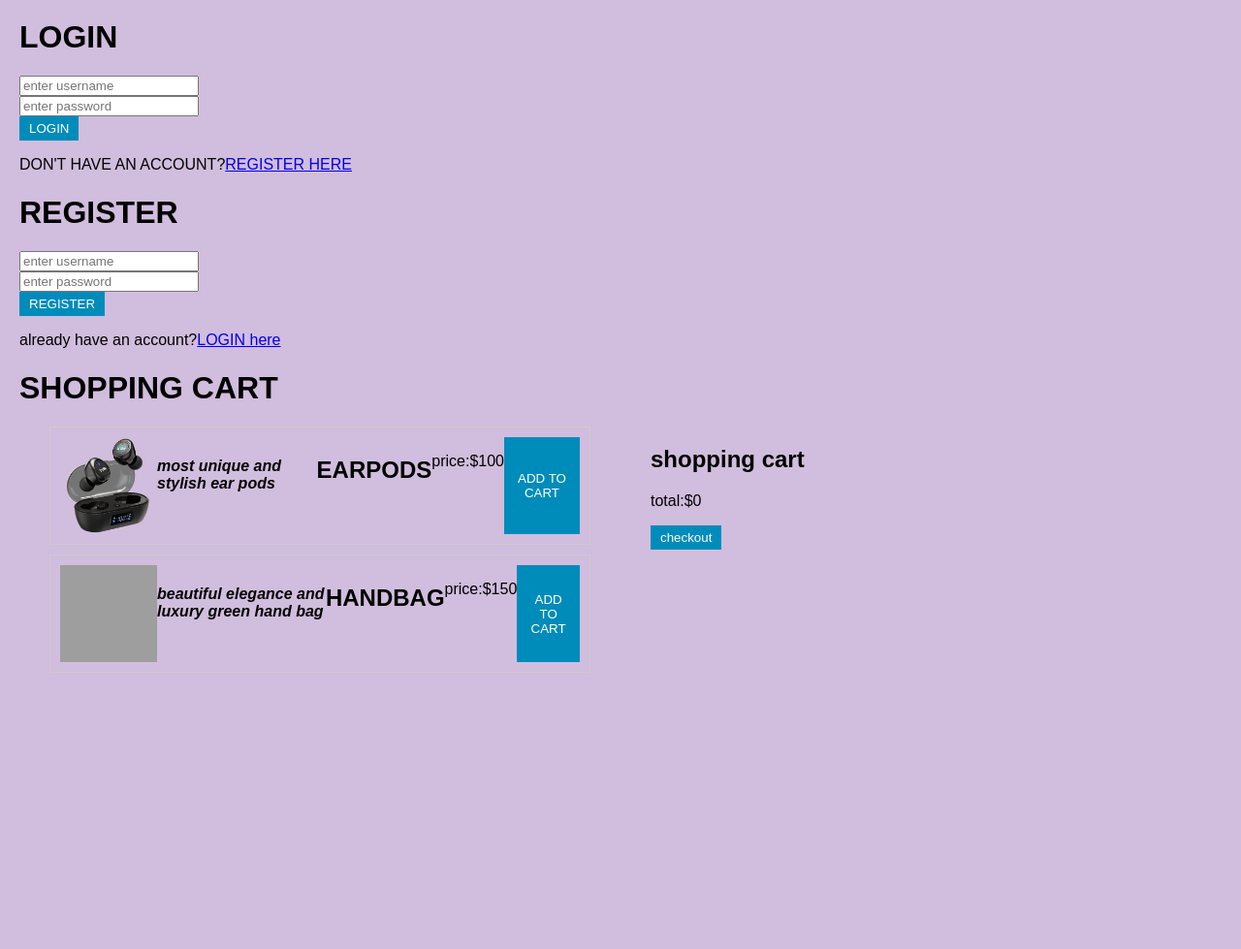
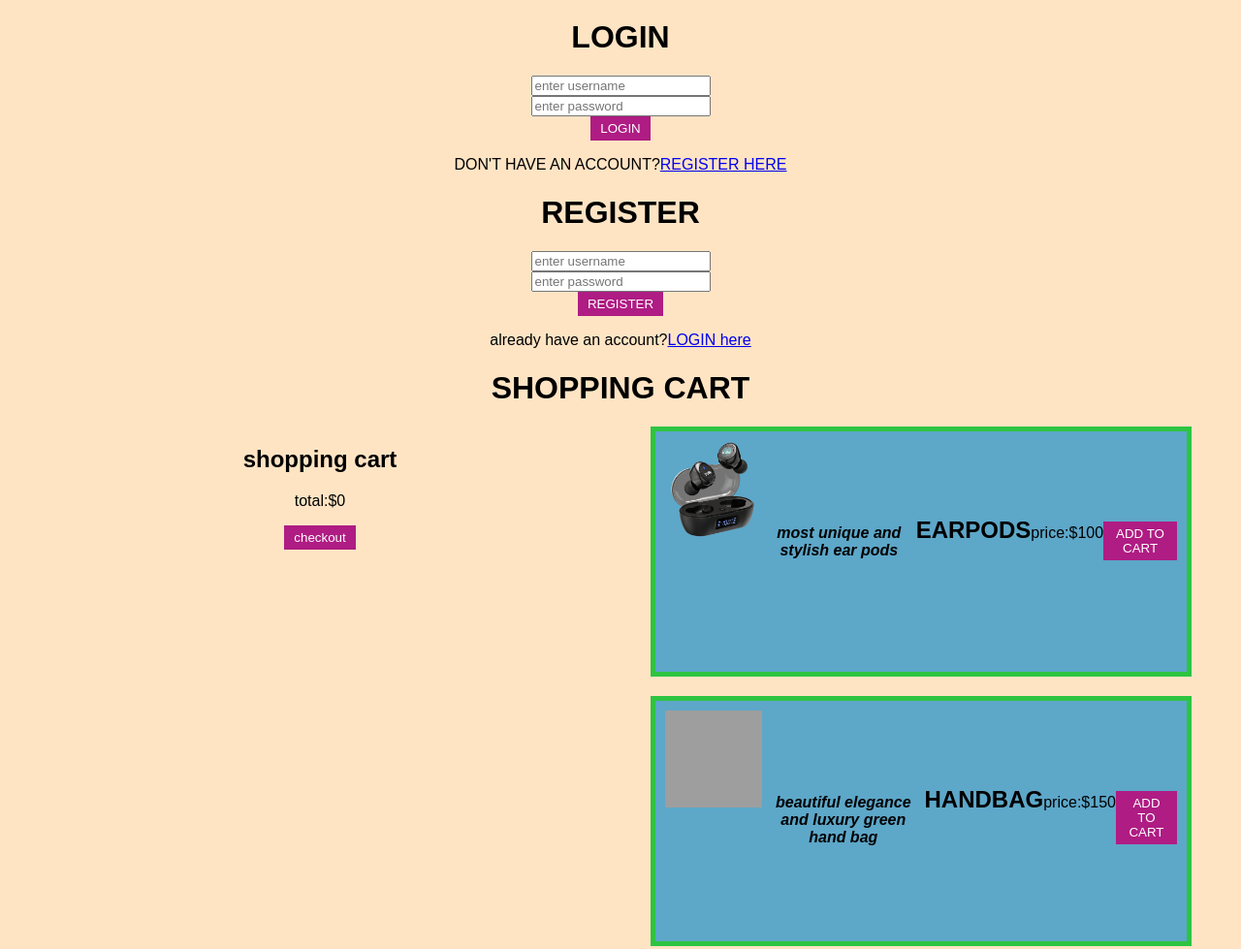
Before and after one commit to BHAVANAKADAVERU/Shoppingcart_22N81A6664, a plain HTML site: page index.html in a window 1280 px wide. Shown: the whole page at 97% size. Before the commit the page ends 800 px from the top, so only its background shows below. Drawn offline with Linux system fonts and the light colour scheme; grey boxes are pictures that could not be loaded.

Commit message:
Update styles.css

```diff
--- a/styles.css
+++ b/styles.css
@@ -1,34 +1,41 @@
 body {
-    font-family: Arial, sans-serif;
+    font-family: 'Arial', sans-serif;
     margin: 20px;
-    background-color:rgb(209, 189, 221);
+    text-align: center;
+    background-color: bisque;
+}
+.product{
+    display:grid;
+    grid-template-rows: auto;
+    grid-area: auto;
+}
+.product{
+    display:flex;
+    height: 30%;
+    justify-content: normal;
+    align-items: baseline;
+    background-color: rgb(93, 167, 201);
 }
 .products, .cart {
-    float: left;
+    float: inline-end;
     width: 45%;
     margin: 0 2.5%;
 }
 
 .product, .cart-item {
-    display:grid;
-    grid-direction:normal;
-    display:flex;
-    flex-direction:row;
-    justify-content:space-evenly;
-    border: 1px solid #ccc;
+    border: 5px solid #2ec442;
     padding: 10px;
-    margin-bottom: 10px;
+    margin-bottom: 20px;
 }
 
 button {
-    background-color: #008CBA;
+    background-color: #af1c83;
     color: #fff;
     border: none;
     padding: 5px 10px;
     cursor: pointer;
 }
 
-
 button:hover {
-    background-color: #096b00;
+    background-color: #d2d42c;
 }
```
